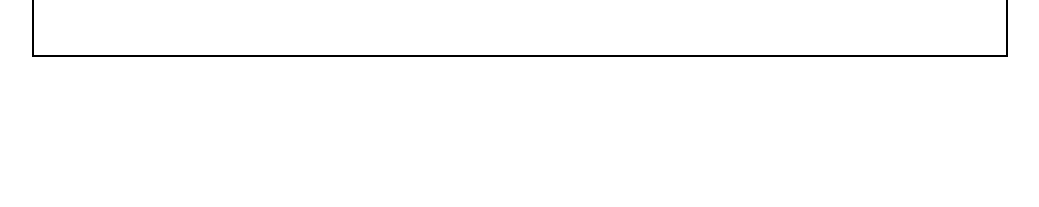
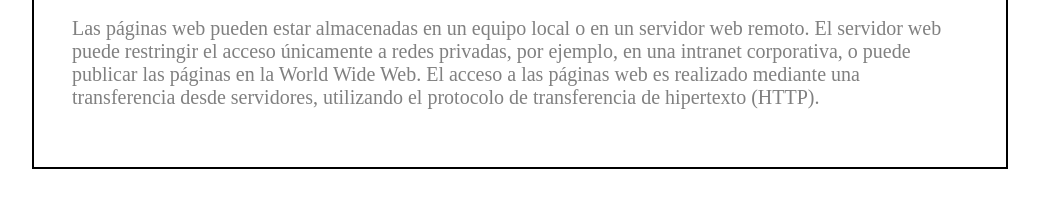
Before and after one commit to SandyLizzy14/Mi_pagina_web, a plain HTML site: page mipagina.html in a window 1280 px wide. Shown: the part 249-456 px from the top of the page, without its empty margins (120-1159 px from the left). Drawn offline with Linux system fonts and the light colour scheme.

Commit message:
Contenido agregado y cambio de tipo de letra

```diff
--- a/css/estilos.css
+++ b/css/estilos.css
@@ -1,7 +1,7 @@
 body {
     color:gray;
     text-align:center;
-    font-family: "San Serif";
+    font-family: "Chiller";
     font-size: 20px;
     margin: 0;
     padding: 0;
--- a/mipagina.html
+++ b/mipagina.html
@@ -10,6 +10,12 @@
         <div id="pagina">
             <h1>Este es el título super interesante de mi página</h1>
             <p>Y este es el párrafo de inicio donde se van a explicar las cosas que ofrece mi página web</p>
+            <p>Las páginas web pueden estar almacenadas en un equipo local o en un servidor web
+                remoto. El servidor web puede restringir el acceso únicamente a redes privadas,
+                 por ejemplo, en una intranet corporativa, o puede publicar las páginas en la
+                 World Wide Web. El acceso a las páginas web es realizado mediante una
+                 transferencia desde servidores, utilizando el protocolo de transferencia de
+                 hipertexto (HTTP). </p>
         </div>
     </div>
 </body>
```
